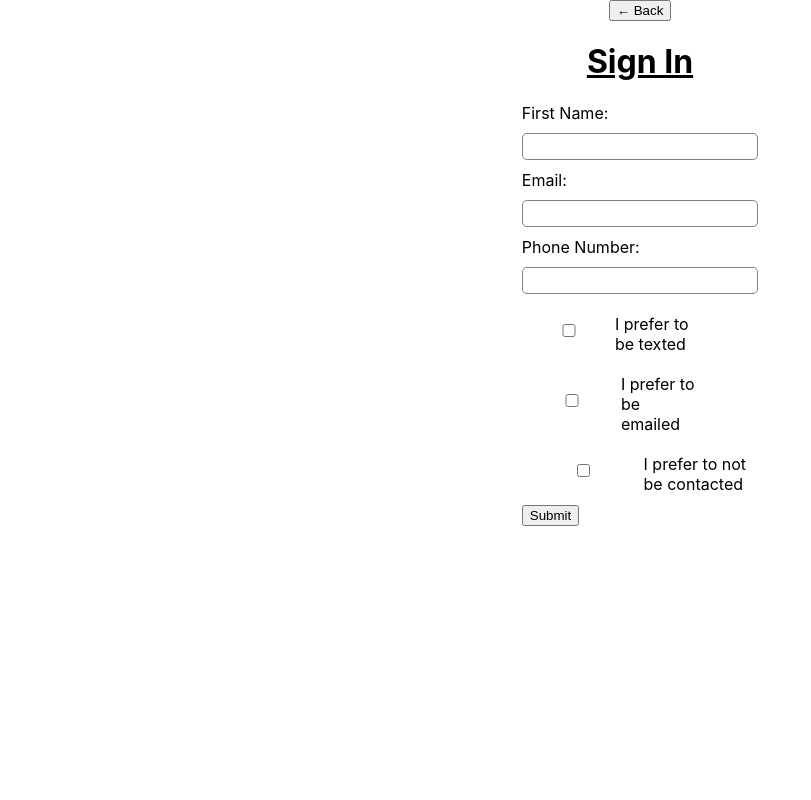
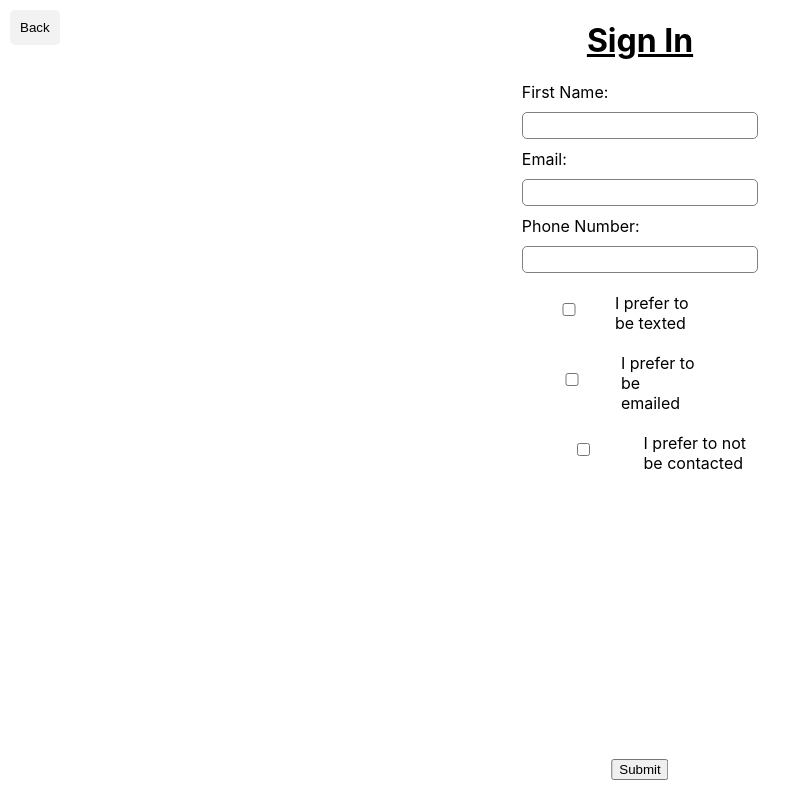
Before and after one commit to gibsonc2/Boomtown---CofC-Captsone, a React (Create React App) app in the folder openhouse/: page / in a window 1280 px wide. Shown: the whole page, without its empty margins (0-811 px from the left). Built offline with nearby package versions, Linux system fonts and the light colour scheme.

Commit message:
one last update

```diff
--- a/openhouse/src/App.css
+++ b/openhouse/src/App.css
@@ -37,7 +37,7 @@
   }
 }
 
-.title {
+/* .title {
   text-align: center;
   font-weight: bold;
   text-decoration: underline;
@@ -83,4 +83,125 @@
 .submit-container {
   text-align: center;
   margin-top: 10px;
+} */
+
+/* V2 */
+
+
+/* .title {
+  text-align: center;
+  font-weight: bold;
+  text-decoration: underline;
 }
+
+.form-container {
+  margin: 0 auto;
+  width: 50%;
+  display: flex;
+  flex-direction: column;
+  justify-content: center;
+  align-items: center;
+}
+
+.form-container label {
+  margin-bottom: 10px;
+  display: flex;
+  flex-direction: row;
+  align-items: center;
+}
+
+.form-container input {
+  padding: 5px;
+  border-radius: 5px;
+  border: 1px solid gray;
+  margin-bottom: 10px;
+  width: 100%;
+  box-sizing: border-box;
+}
+
+.checkbox-container {
+  margin-top: 10px;
+  display: flex;
+  flex-direction: row;
+  justify-content: flex-start;
+  align-items: center;
+}
+
+.checkbox-container label {
+  margin-right: 10px;
+}
+
+.submit-container {
+  text-align: center;
+  margin-top: 10px;
+} */
+
+/* V3 */
+
+.title {
+  text-align: center;
+  font-weight: bold;
+  text-decoration: underline;
+}
+
+.back-button-container {
+  position: absolute;
+  top: 10px;
+  left: 10px;
+}
+
+.back-button {
+  padding: 10px;
+  background-color: #f2f2f2;
+  border: none;
+  border-radius: 5px;
+}
+
+.form-container {
+  margin: 0 auto;
+  width: 50%;
+  display: flex;
+  flex-direction: column;
+  justify-content: center;
+  align-items: center;
+}
+
+.form-container label {
+  margin-bottom: 10px;
+  display: flex;
+  flex-direction: row;
+  align-items: center;
+}
+
+.form-container input {
+  padding: 5px;
+  border-radius: 5px;
+  border: 1px solid gray;
+  margin-bottom: 10px;
+  width: 100%;
+  box-sizing: border-box;
+}
+
+.checkbox-container {
+  margin-top: 10px;
+  display: flex;
+  flex-direction: row;
+  justify-content: flex-start;
+  align-items: center;
+}
+
+.checkbox-container label {
+  margin-right: 10px;
+  display: flex;
+  flex-direction: row;
+  align-items: center;
+}
+
+.submit-container {
+  text-align: center;
+  margin-top: 10px;
+  position: absolute;
+  bottom: 20px;
+  left: 50%;
+  transform: translateX(-50%);
+}
--- a/openhouse/src/App.js
+++ b/openhouse/src/App.js
@@ -42,7 +42,11 @@ function App() {
 
   return (
     <div className="form-container">
-      <button className="back-button">&#8592; Back</button>
+
+      <div class="back-button-container">
+    <button class="back-button">Back</button>
+  </div>
+
       <h1 className="title">Sign In</h1>
       <form onSubmit={handleSubmit}>
         <div>
@@ -105,7 +109,9 @@ function App() {
             I prefer to not be contacted
           </label>
         </div>
+        <div class="submit-container">
         <button type="submit">Submit</button>
+      </div>
       </form>
     </div>
   );
```
